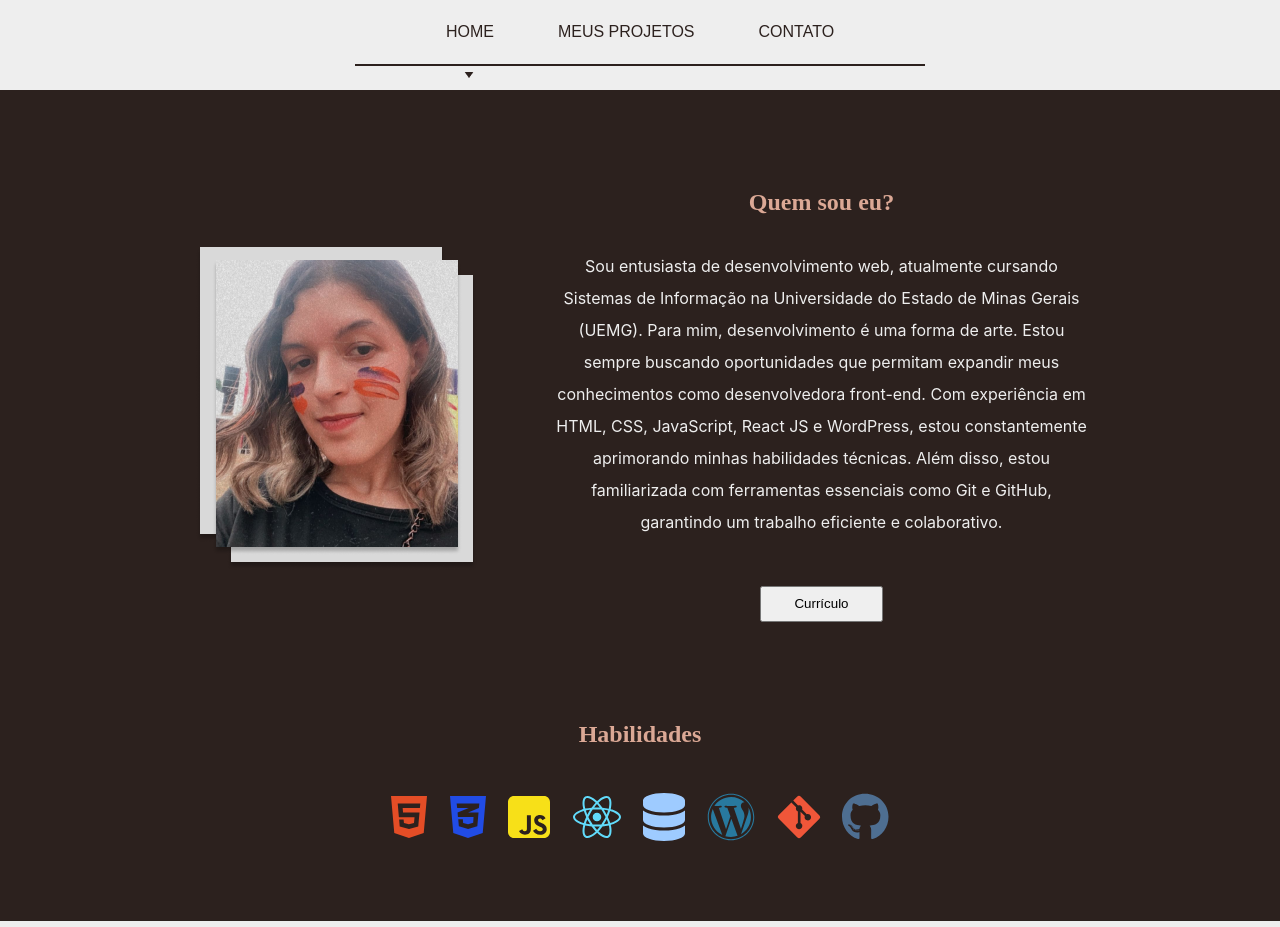
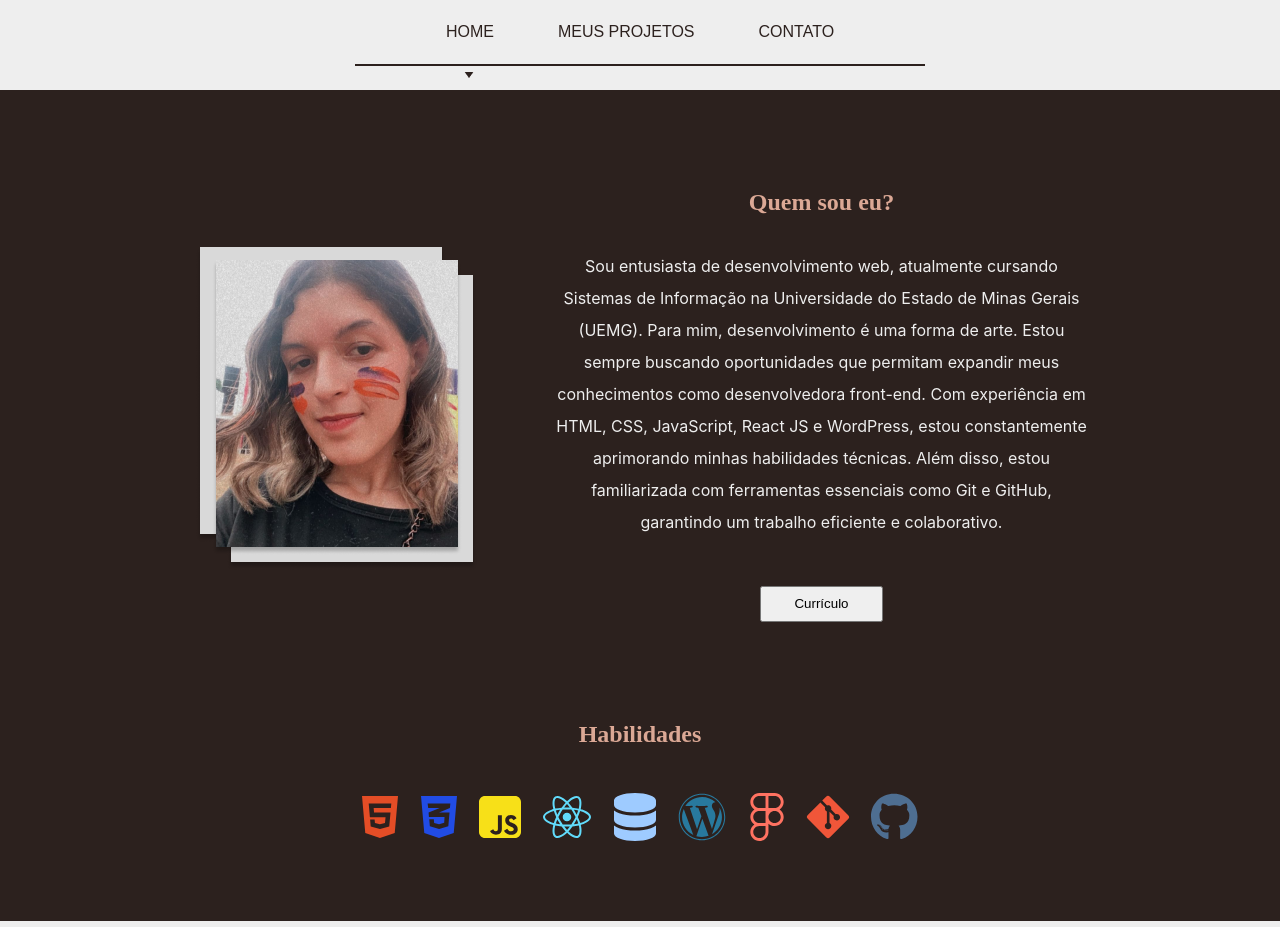
Before and after one commit to Juliaal390/portfoliorender, a React (Create React App) app: page /home in a window 1280 px wide. Shown: the top 927 px of the page. Built offline with nearby package versions, Linux system fonts and the light colour scheme; a web font is replaced by a local one.

Commit message:
figma icon adicionado

```diff
--- a/src/componentes/home.js
+++ b/src/componentes/home.js
@@ -1,7 +1,7 @@
 import styles from './home.module.css';
 import eu from '../imagens/minhafoto.png';
 import { FontAwesomeIcon } from '@fortawesome/react-fontawesome';
-import { faHtml5, faCss3Alt, faSquareJs, faReact, faWordpress, faGitAlt, faGithub } from '@fortawesome/free-brands-svg-icons';
+import { faHtml5, faCss3Alt, faSquareJs, faReact, faWordpress, faGitAlt, faGithub, faFigma } from '@fortawesome/free-brands-svg-icons';
 import { faDatabase } from '@fortawesome/free-solid-svg-icons';
 
 
@@ -31,6 +31,7 @@ export default function Home() {
         <FontAwesomeIcon icon={faReact} className={`${styles.icon} ${styles.react}`} />
         <FontAwesomeIcon icon={faDatabase} className={`${styles.icon} ${styles.database}`} />
         <FontAwesomeIcon icon={faWordpress} className={`${styles.icon} ${styles.wordpress}`} />
+        <FontAwesomeIcon icon={faFigma} className={`${styles.icon} ${styles.figma}`}/>
         <FontAwesomeIcon icon={faGitAlt} className={`${styles.icon} ${styles.git}`} />
         <FontAwesomeIcon icon={faGithub} className={`${styles.icon} ${styles.github}`} />
         </div>
--- a/src/componentes/home.module.css
+++ b/src/componentes/home.module.css
@@ -57,6 +57,9 @@
 .wordpress{
     color: #28799E;
 }
+.figma{
+    color: #FF7261;
+}
 .git{
     color: #F05639;
 }
```
